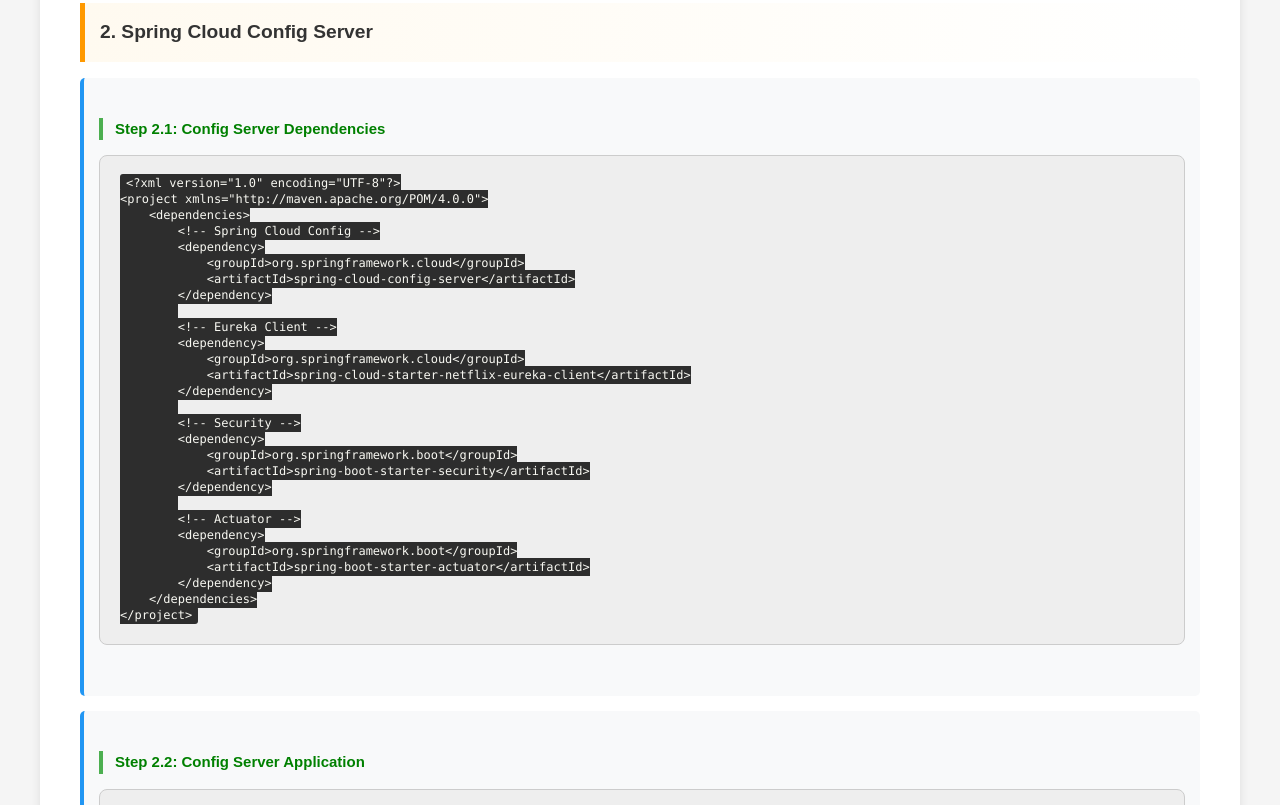
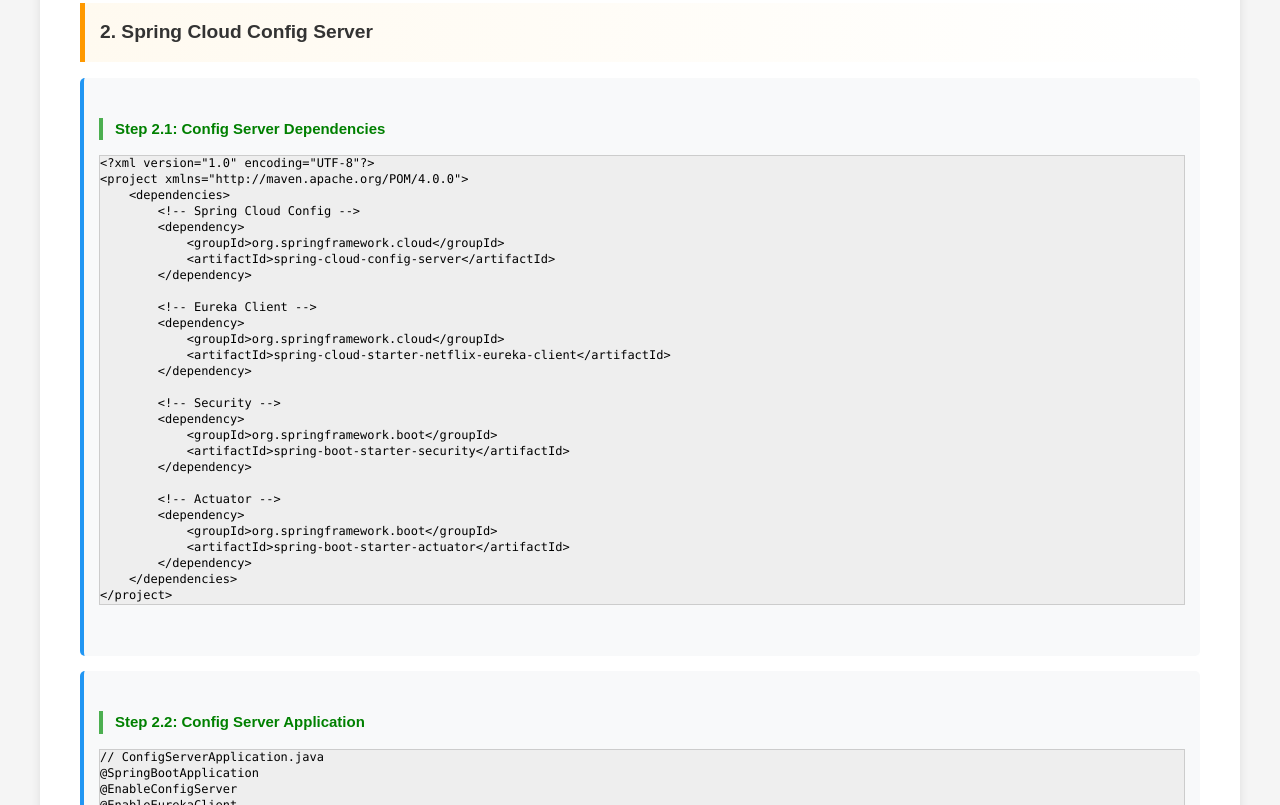
Before and after one commit to mayureshcicd/education, a plain HTML site: page SpringBootMicroservicesArchitecture.html in a window 1280 px wide. Shown: the part 1389-2194 px from the top of the page. Drawn offline with Linux system fonts and the light colour scheme; a script that the page names is missing.

Commit message:
added new feature

```diff
--- a/SpringBootMicroservicesArchitecture.html
+++ b/SpringBootMicroservicesArchitecture.html
@@ -39,24 +39,6 @@
             border-left: 4px solid #4caf50;
             padding-left: 12px;
             margin-top: 25px;
-        }
-        pre {
-            background-color: #2d2d2d;
-            color: #f8f8f2;
-            padding: 20px;
-            border-radius: 8px;
-            margin: 15px 0;
-            overflow-x: auto;
-            font-family: 'Courier New', monospace;
-            font-size: 14px;
-            border-left: 4px solid #ff9900;
-        }
-        code {
-            background-color: #2d2d2d;
-            color: #f8f8f2;
-            padding: 2px 6px;
-            border-radius: 3px;
-            font-family: 'Courier New', monospace;
         }
         .note {
             background-color: #fff8e1;
```
Also changed, not shown: JavaVersionsComparisonJava8Java11Java25.html (+0 -2 lines).
